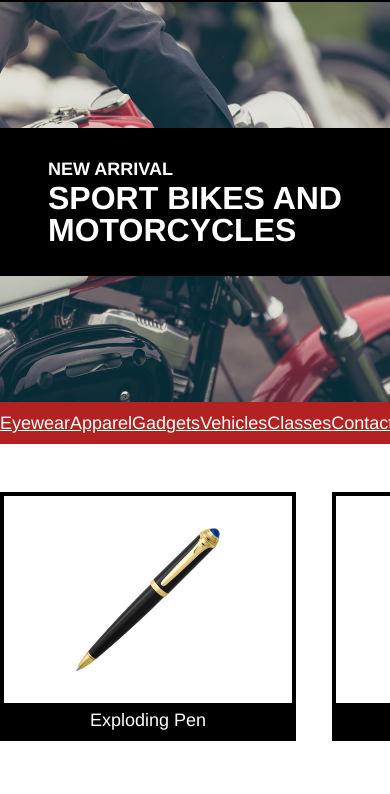
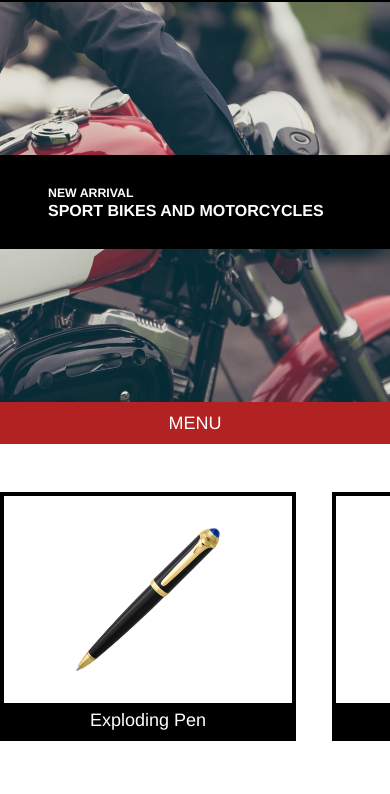
Before and after one commit to HeidiPierce/secret-agent, a plain HTML site: page index.html in a window 390 px wide. Shown: the part 50-844 px from the top of the page. Drawn offline with Linux system fonts and the light colour scheme.

Commit message:
made menu responsive.

```diff
--- a/index.html
+++ b/index.html
@@ -24,6 +24,7 @@
       </div>
     </div>
         <nav>
+        <div class="response-menu"><a href="#">MENU</a></div>
           <ul class="menu">
             <li><a href="#">Eyewear</a></li>
             <li><a href="#">Apparel</a></li>
--- a/resources/css/style.css
+++ b/resources/css/style.css
@@ -57,6 +57,12 @@ header h2 {
 /*menu container---this is how I got the items on the same line, spaced evenly*/
 nav {
   background-color: firebrick;
+
+}
+nav .response-menu {
+  display: none;
+  padding: 0.75rem 0;
+
 }
 .menu {
   max-width: 960px;
@@ -69,9 +75,9 @@ nav ul {
   padding: 0.75rem 0;
   list-style: none;
 }
-
 a {
   color: white;
+  text-decoration: none;
 }
 /*product gallery*/
 section {
@@ -101,7 +107,7 @@ section {
   padding: 0.5rem 0;
   width: 100%;
 }
-/*business info boxes*/
+/*business info boxes---this is how I fixed putting both info's side by side, with correct spacing & the background color the right size*/
 .business-info {
   display: flex;
   justify-content: space-between;
@@ -118,9 +124,35 @@ section {
 .info-1, .info-2 {
   width: 35%;
 }
+/*footer*/
 footer {
   padding-top: 4rem;
 }
 footer h3 {
   padding: 5rem 0;
 }
+
+/*responsive design*/
+@media only screen and (max-width: 1024px) {
+  .bike-text h4 {
+    font-size: 0.77rem;
+    font-weight: bold;
+  }
+  .bike-text h1 {
+    font-size: 1rem;
+    font-weight: bold;
+  }
+  nav {
+    text-align: center;
+    padding: 10px;
+    height: 42px;
+  }
+  nav ul{
+    display: none;
+  }
+  nav .response-menu {
+    display: block;
+  }
+
+  }
+}
```
Also changed, not shown: resources/images/threeline-menu-icon.png (added).
